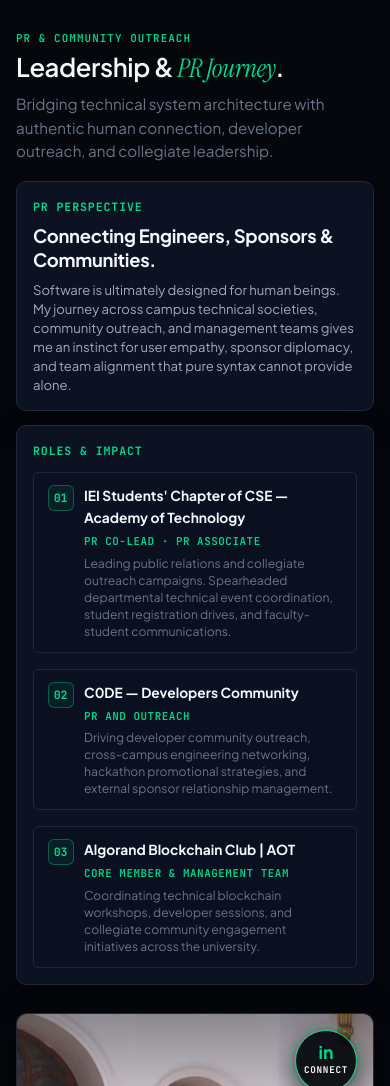
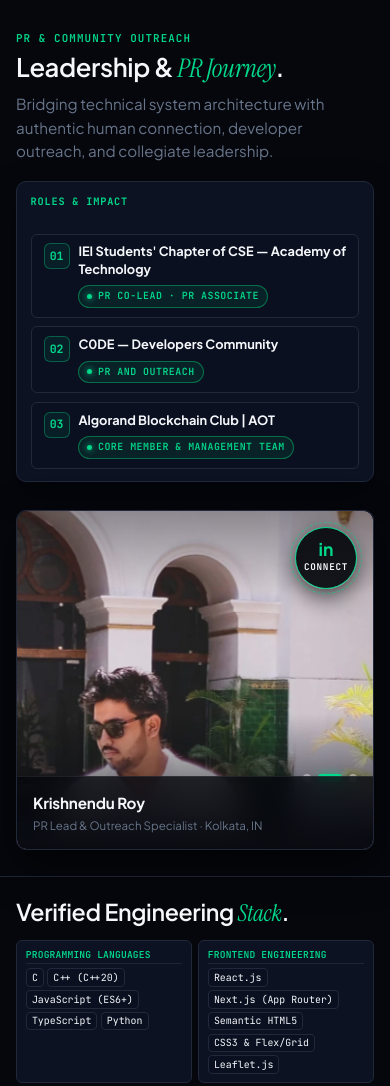
Before and after one commit to krishnendu-developer05/portfoliokrishnendu, a plain HTML site: page index.html in a window 390 px wide. Shown: the part 1206-2292 px from the top of the page. Drawn offline with Linux system fonts and the light colour scheme.

Commit message:
refactor: optimize PR journey mobile layout and add animated badge styling

```diff
--- a/index.html
+++ b/index.html
@@ -742,7 +742,6 @@
                   <div class="pr-meta-name">Krishnendu Roy</div>
                   <div class="pr-meta-sub">PR Lead &amp; Outreach Specialist &middot; Kolkata, IN</div>
                 </div>
-                <div class="status-tag status-live">ACTIVE LEAD</div>
               </div>
 
             </div>
--- a/style.css
+++ b/style.css
@@ -2482,13 +2482,99 @@ a {
     display: none !important;
   }
 
+  /* Compact Animated PR Journey on Mobile (Only Designations + Smooth Pulse Animation) */
+  .pr-cards-col .pr-panel-card:first-child {
+    display: none !important;
+  }
+
+  .pr-cards-col {
+    gap: 0.75rem !important;
+  }
+
   .pr-panel-card {
-    padding: 1.25rem;
+    padding: 0.85rem 1rem !important;
+  }
+
+  .pr-panel-kicker {
+    font-size: 0.64rem !important;
+    margin-bottom: 0.45rem !important;
+  }
+
+  .pr-roles-list {
+    gap: 0.55rem !important;
+  }
+
+  .pr-role-item {
+    padding: 0.65rem 0.85rem !important;
+    gap: 0.65rem !important;
+    border-radius: var(--radius-sm);
+    transition: transform 0.2s ease, border-color 0.2s ease;
+  }
+
+  .pr-role-item:active {
+    transform: scale(0.99);
+  }
+
+  .pr-role-num {
+    width: 26px !important;
+    height: 26px !important;
+    font-size: 0.72rem !important;
+  }
+
+  .pr-role-org {
+    font-size: 0.84rem !important;
+    line-height: 1.35 !important;
+  }
+
+  .pr-role-badge {
+    display: inline-flex !important;
+    align-items: center !important;
+    gap: 0.35rem !important;
+    font-size: 0.66rem !important;
+    font-weight: 600 !important;
+    color: var(--accent-primary) !important;
+    background: rgba(0, 255, 136, 0.08) !important;
+    border: 1px solid rgba(0, 255, 136, 0.35) !important;
+    padding: 0.2rem 0.55rem !important;
+    border-radius: 9999px !important;
+    width: fit-content !important;
+    margin-top: 0.2rem !important;
+    animation: roleBadgePulse 3s ease-in-out infinite;
+  }
+
+  .pr-role-badge::before {
+    content: "";
+    display: inline-block;
+    width: 5px;
+    height: 5px;
+    border-radius: 50%;
+    background: var(--accent-primary);
+    box-shadow: 0 0 6px var(--accent-primary);
+  }
+
+  .pr-role-desc {
+    display: none !important;
+  }
+
+  .pr-frame-card {
+    min-height: 350px !important;
+    height: 380px !important;
   }
 
   .footer-grid {
     grid-template-columns: repeat(2, 1fr);
     gap: 1.5rem 1.25rem;
+  }
+}
+
+@keyframes roleBadgePulse {
+  0%, 100% {
+    box-shadow: 0 0 0 rgba(0, 255, 136, 0);
+    border-color: rgba(0, 255, 136, 0.3);
+  }
+  50% {
+    box-shadow: 0 0 10px rgba(0, 255, 136, 0.35);
+    border-color: rgba(0, 255, 136, 0.75);
   }
 }
 
@@ -2615,50 +2701,30 @@ a {
 
   /* Compact PR Experience Card */
   .pr-cards-col {
-    gap: 0.85rem;
+    gap: 0.65rem;
   }
 
   .pr-panel-card {
-    padding: 1rem;
-    gap: 0.5rem;
-  }
-
-  .pr-panel-title {
-    font-size: 1.15rem;
-  }
-
-  .pr-panel-text {
-    font-size: 0.82rem;
-    line-height: 1.45;
+    padding: 0.75rem 0.85rem !important;
   }
 
   .pr-role-item {
-    padding: 0.75rem 0.85rem;
-    gap: 0.65rem;
-  }
-
-  .pr-role-num {
-    width: 26px;
-    height: 26px;
-    font-size: 0.72rem;
+    padding: 0.55rem 0.75rem !important;
+    gap: 0.55rem !important;
   }
 
   .pr-role-org {
-    font-size: 0.86rem;
+    font-size: 0.8rem !important;
   }
 
   .pr-role-badge {
-    font-size: 0.68rem;
-  }
-
-  .pr-role-desc {
-    font-size: 0.76rem;
-    line-height: 1.4;
+    font-size: 0.62rem !important;
+    padding: 0.15rem 0.5rem !important;
   }
 
   .pr-frame-card {
-    min-height: 400px;
-    height: 420px;
+    min-height: 320px !important;
+    height: 340px !important;
   }
 
   .pr-slide-dots {
```
